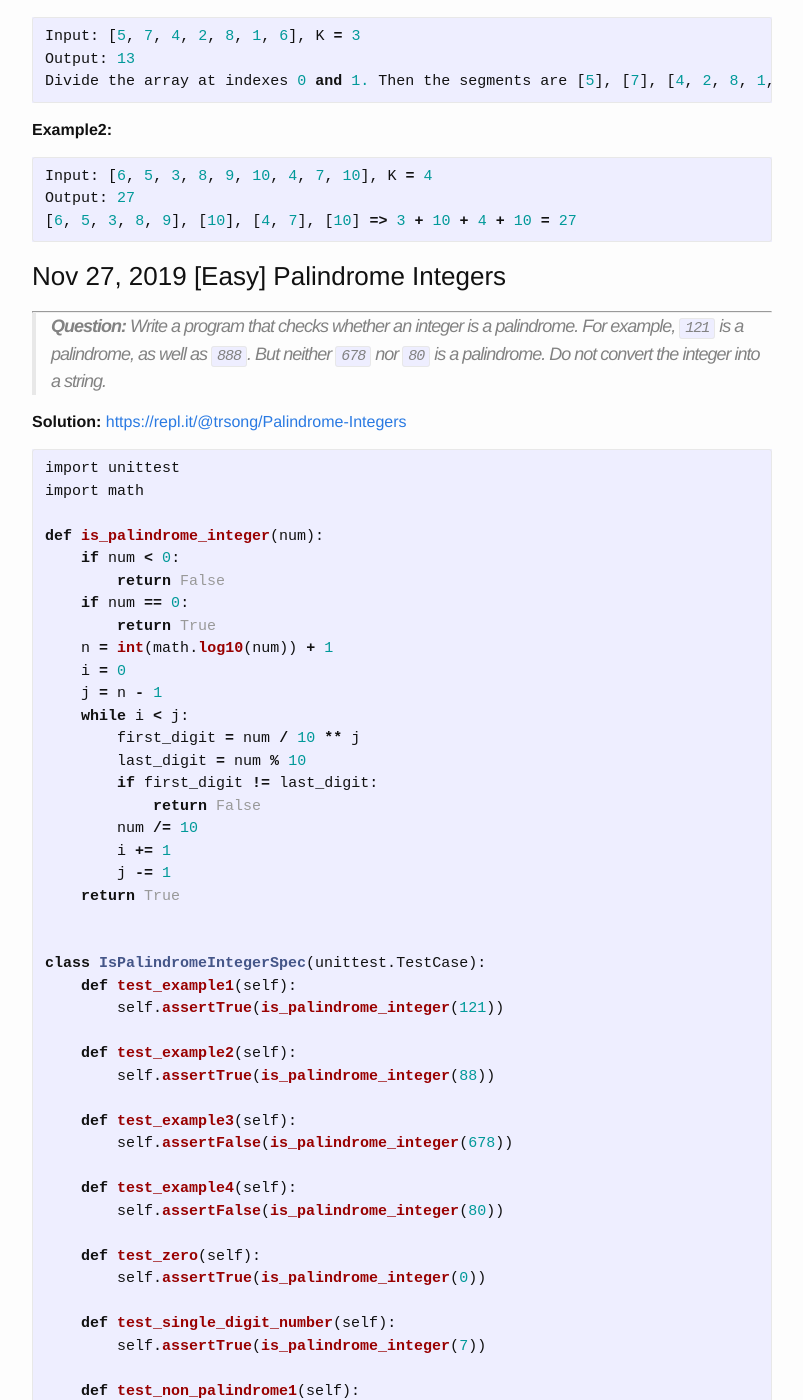
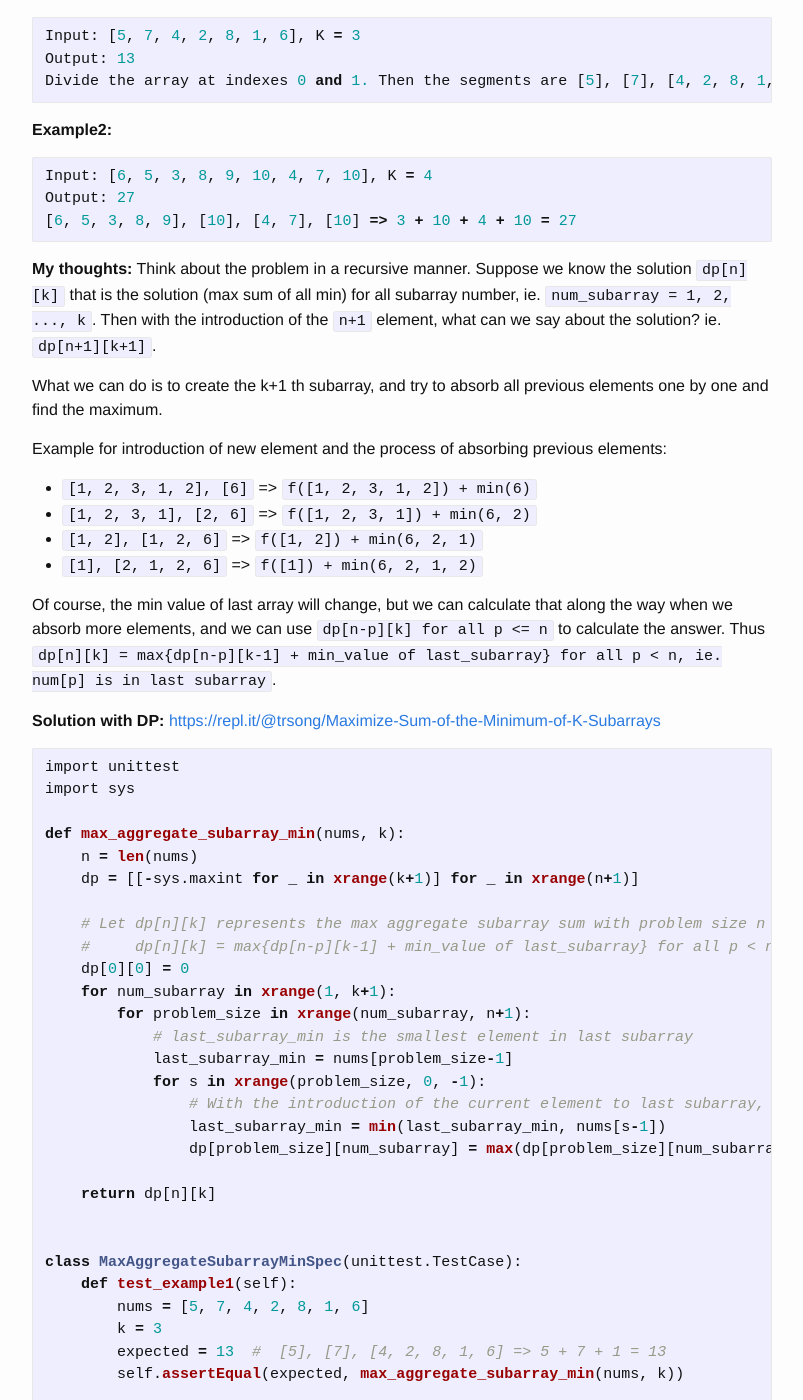
Before and after one commit to trsong/trsong.github.io, a Jekyll site: the page built from _posts/2019-11-01-DailyQuestionsNov.md, in a window 1280 px wide and 1400 px high, scrolled down 1357 px. Shown: the whole window, without its empty margins (238-1041 px from the left). Built offline with Jekyll 4.4.1, drawn with Linux system fonts in a browser that asks for light colours; some of the changed text lies outside the part shown.

Commit message:
Add Solution to Nov 28 Problem

````diff
--- a/_posts/2019-11-01-DailyQuestionsNov.md
+++ b/_posts/2019-11-01-DailyQuestionsNov.md
@@ -35,6 +35,99 @@ Divide the array at indexes 0 and 1. Then the segments are [5], [7], [4, 2, 8, 1
 Input: [6, 5, 3, 8, 9, 10, 4, 7, 10], K = 4
 Output: 27
 [6, 5, 3, 8, 9], [10], [4, 7], [10] => 3 + 10 + 4 + 10 = 27
+```
+
+**My thoughts:** Think about the problem in a recursive manner. Suppose we know the solution `dp[n][k]` that is the solution (max sum of all min) for all subarray number, ie. `num_subarray = 1, 2, ..., k`. Then with the introduction of the `n+1` element, what can we say about the solution? ie. `dp[n+1][k+1]`.
+
+What we can do is to create the k+1 th subarray, and try to absorb all previous elements one by one and find the maximum.
+
+Example for introduction of new element and the process of absorbing previous elements:
+- `[1, 2, 3, 1, 2], [6]` => `f([1, 2, 3, 1, 2]) + min(6)`
+- `[1, 2, 3, 1], [2, 6]` => `f([1, 2, 3, 1]) + min(6, 2)`
+- `[1, 2], [1, 2, 6]`    => `f([1, 2]) + min(6, 2, 1)`
+- `[1], [2, 1, 2, 6]`    => `f([1]) + min(6, 2, 1, 2)`
+
+Of course, the min value of last array will change, but we can calculate that along the way when we absorb more elements, and we can use `dp[n-p][k] for all p <= n` to calculate the answer. Thus `dp[n][k] = max{dp[n-p][k-1] + min_value of last_subarray} for all p < n, ie. num[p] is in last subarray`.
+
+**Solution with DP:** [https://repl.it/@trsong/Maximize-Sum-of-the-Minimum-of-K-Subarrays](https://repl.it/@trsong/Maximize-Sum-of-the-Minimum-of-K-Subarrays)
+```py
+import unittest
+import sys
+
+def max_aggregate_subarray_min(nums, k):
+    n = len(nums)
+    dp = [[-sys.maxint for _ in xrange(k+1)] for _ in xrange(n+1)]
+
+    # Let dp[n][k] represents the max aggregate subarray sum with problem size n and number of splits k
+    #     dp[n][k] = max{dp[n-p][k-1] + min_value of last_subarray} for all p < n, ie. num[p] is in last subarray
+    dp[0][0] = 0
+    for num_subarray in xrange(1, k+1):
+        for problem_size in xrange(num_subarray, n+1):
+            # last_subarray_min is the smallest element in last subarray
+            last_subarray_min = nums[problem_size-1]
+            for s in xrange(problem_size, 0, -1):
+                # With the introduction of the current element to last subarray, the min value of last subarray might change
+                last_subarray_min = min(last_subarray_min, nums[s-1])
+                dp[problem_size][num_subarray] = max(dp[problem_size][num_subarray], dp[s-1][num_subarray-1] + last_subarray_min)
+
+    return dp[n][k]
+
+
+class MaxAggregateSubarrayMinSpec(unittest.TestCase):
+    def test_example1(self):
+        nums = [5, 7, 4, 2, 8, 1, 6]
+        k = 3
+        expected = 13  #  [5], [7], [4, 2, 8, 1, 6] => 5 + 7 + 1 = 13
+        self.assertEqual(expected, max_aggregate_subarray_min(nums, k))
+
+    def test_example2(self):
+        nums =  [6, 5, 3, 8, 9, 10, 4, 7, 10]
+        k = 4
+        expected = 27  # [6, 5, 3, 8, 9], [10], [4, 7], [10] => 3 + 10 + 4 + 10 = 27
+        self.assertEqual(expected, max_aggregate_subarray_min(nums, k))
+
+    def test_empty_array(self):
+        self.assertEqual(0, max_aggregate_subarray_min([], 0))
+
+    def test_not_split_array(self):
+        self.assertEqual(1, max_aggregate_subarray_min([1, 2, 3], 1))
+
+    def test_not_allow_split_into_empty_subarray(self):
+        self.assertEqual(-1, max_aggregate_subarray_min([5, -3, 0, 3, -6], 5))
+
+    def test_local_max_vs_global_max(self):
+        nums =  [1, 2, 3, 1, 2, 3, 1, 2, 3]
+        k = 3
+        expected = 6  # [1, 2, 3, 1, 2, 3, 1], [2], [3] => 1 + 2 + 3 = 6
+        self.assertEqual(expected, max_aggregate_subarray_min(nums, k))
+
+    def test_local_max_vs_global_max2(self):
+        nums =  [3, 2, 1, 3, 2, 1, 3, 2, 1]
+        k = 4
+        expected = 8  # [3], [2, 1], [3], [2, 1, 3, 2, 1] => 3 + 1 + 3 + 1 = 8
+        self.assertEqual(expected, max_aggregate_subarray_min(nums, k))
+
+    def test_array_contains_negative_elements(self):
+        nums =  [6, 3, -2, -4, 2, -1, 3, 2, 1, -5, 3, 5]
+        k = 3
+        expected = 6  # [6], [3, -2, -4, 2, -1, 3, 2, 1, -5, 3], [5] => 6 - 5 + 5 = 6
+        self.assertEqual(expected, max_aggregate_subarray_min(nums, k))
+
+    def test_array_contains_negative_elements2(self):
+        nums =  [1, -2, 3, -3, 0]
+        k = 3
+        expected = -2  # [1, -2], [3], [-3, 0] => -2 + 3 - 3 = -2
+        self.assertEqual(expected, max_aggregate_subarray_min(nums, k))
+
+    def test_array_with_all_negative_numbers(self):
+        nums =  [-1, -2, -3, -1, -2, -3]
+        k = 2
+        expected = -4  # [-1], [-2, -3, -1, -2, -3] => - 1 - 3 = -4
+        self.assertEqual(expected, max_aggregate_subarray_min(nums, k))
+
+
+if __name__ == '__main__':
+    unittest.main(exit=False)
 ```
 
 ### Nov 27, 2019 \[Easy\] Palindrome Integers
````
